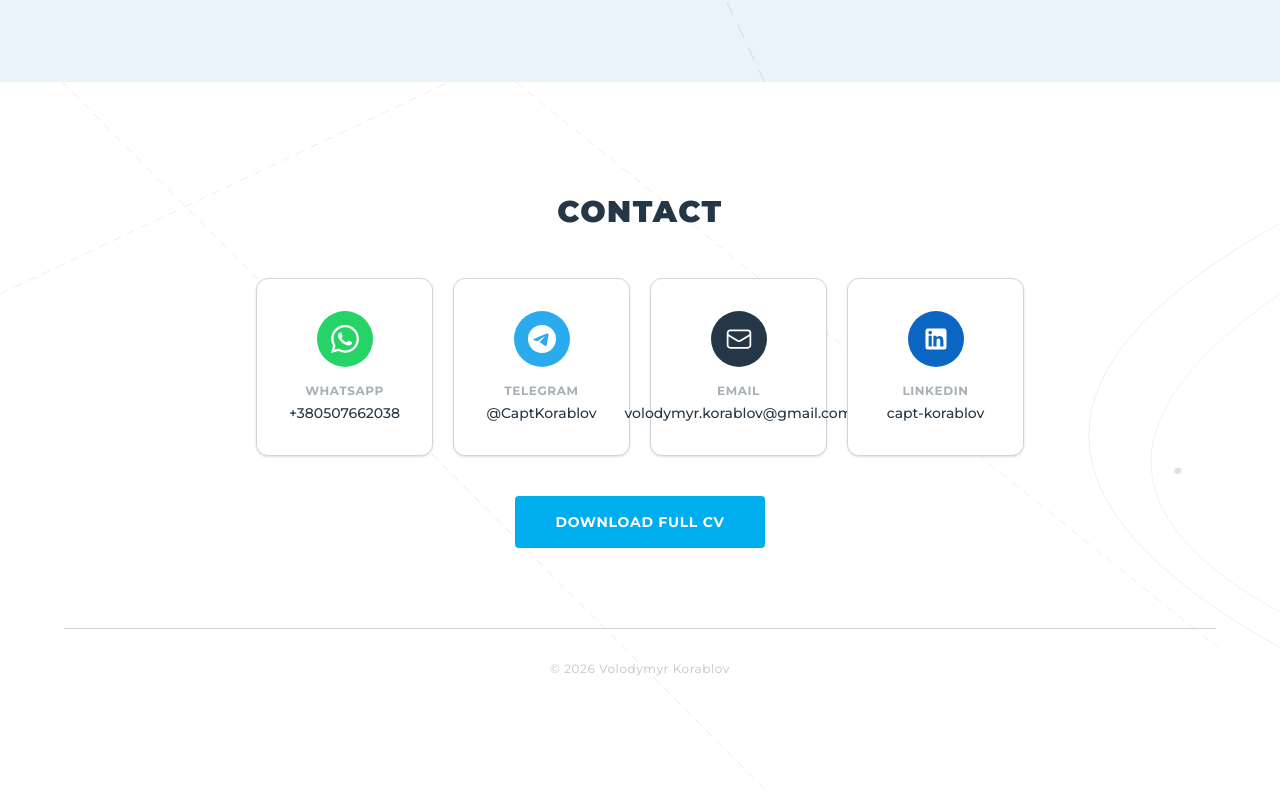
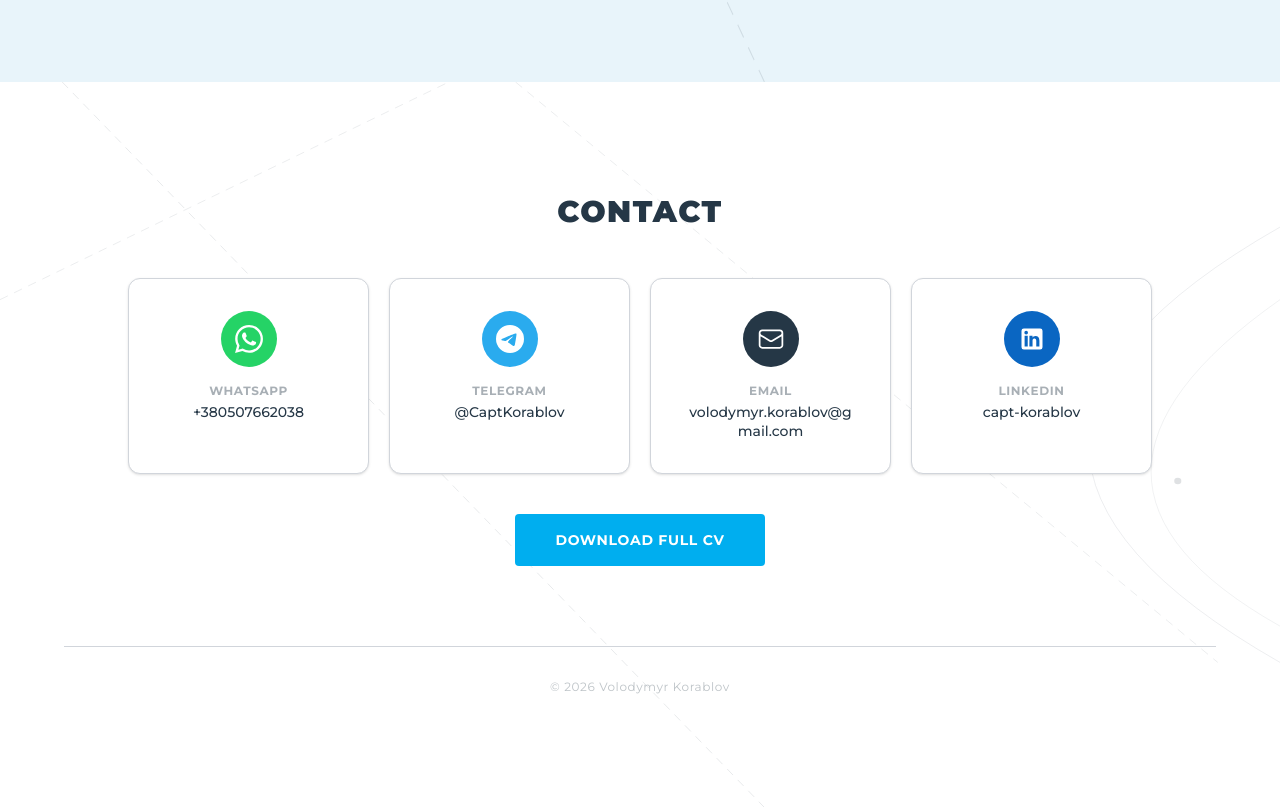
Before and after one commit to Korablov/CV, a Next.js app: page / in a window 1280 px wide. Shown: the part 3789-4596 px from the top of the page. Built offline with nearby package versions, Linux system fonts and the light colour scheme.

Commit message:
Fix contact card text wrapping

```diff
--- a/src/components/Contact.tsx
+++ b/src/components/Contact.tsx
@@ -22,7 +22,7 @@ function ContactCard({
       href={href}
       target="_blank"
       rel="noopener noreferrer"
-      className="flex flex-col items-center gap-4 p-8 bg-white rounded-xl shadow-sm border border-border hover:shadow-md hover:-translate-y-1 transition-all group"
+      className="flex min-w-0 flex-col items-center gap-4 p-8 bg-white rounded-xl shadow-sm border border-border hover:shadow-md hover:-translate-y-1 transition-all group"
     >
       <div
         className="w-14 h-14 rounded-full flex items-center justify-center text-white"
@@ -30,11 +30,11 @@ function ContactCard({
       >
         {icon}
       </div>
-      <div className="text-center">
+      <div className="min-w-0 w-full text-center">
         <div className="text-xs text-dark-text/40 uppercase tracking-wider font-bold mb-1">
           {label}
         </div>
-        <div className="text-dark-text font-medium text-sm group-hover:text-steel transition-colors">
+        <div className="text-dark-text font-medium text-sm leading-snug break-words overflow-wrap-anywhere group-hover:text-steel transition-colors">
           {value}
         </div>
       </div>
@@ -81,7 +81,7 @@ export function Contact() {
   return (
     <section id="contact" className="relative bg-white py-20 md:py-28 px-6">
       <NauticalLines />
-      <div className="relative z-10 max-w-3xl mx-auto">
+      <div className="relative z-10 max-w-5xl mx-auto">
         <AnimateOnScroll>
           <h2 className="text-2xl md:text-3xl font-black text-dark-text tracking-[0.05em] mb-12 text-center">
             CONTACT
```
